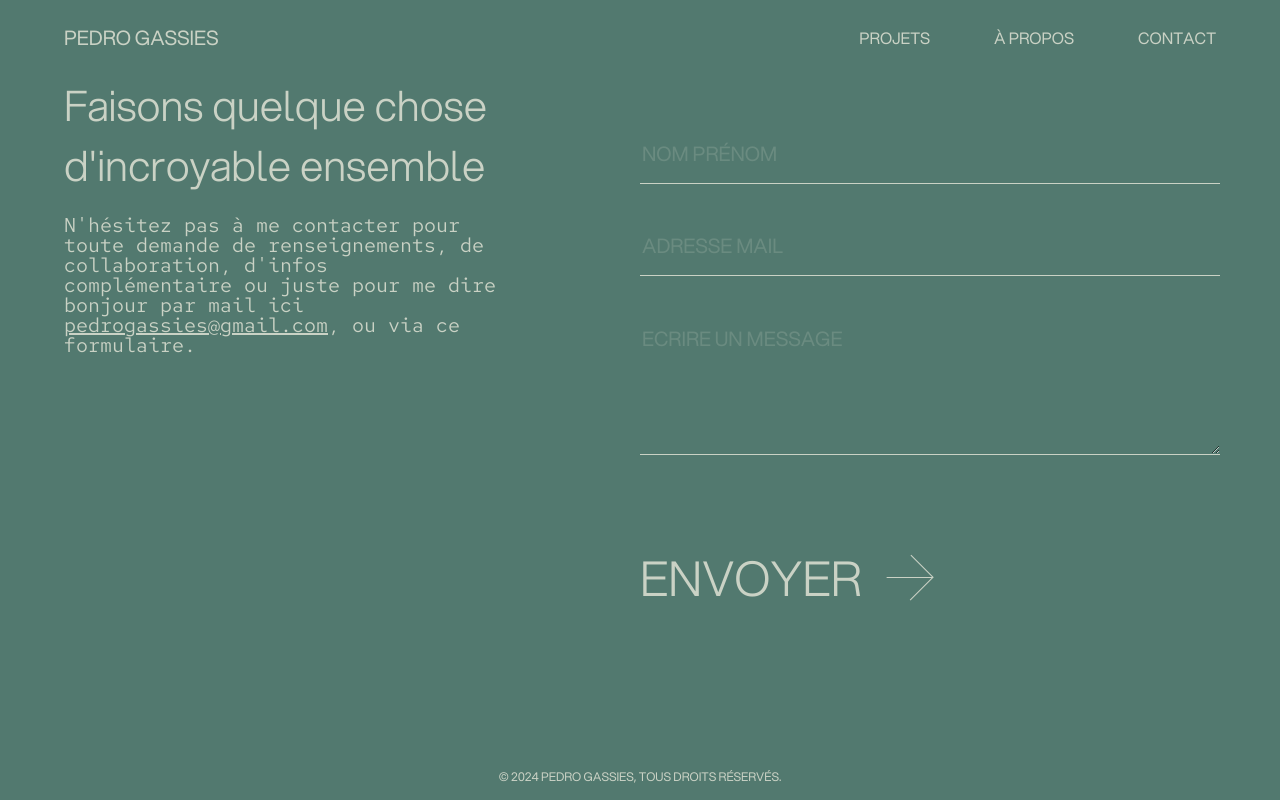
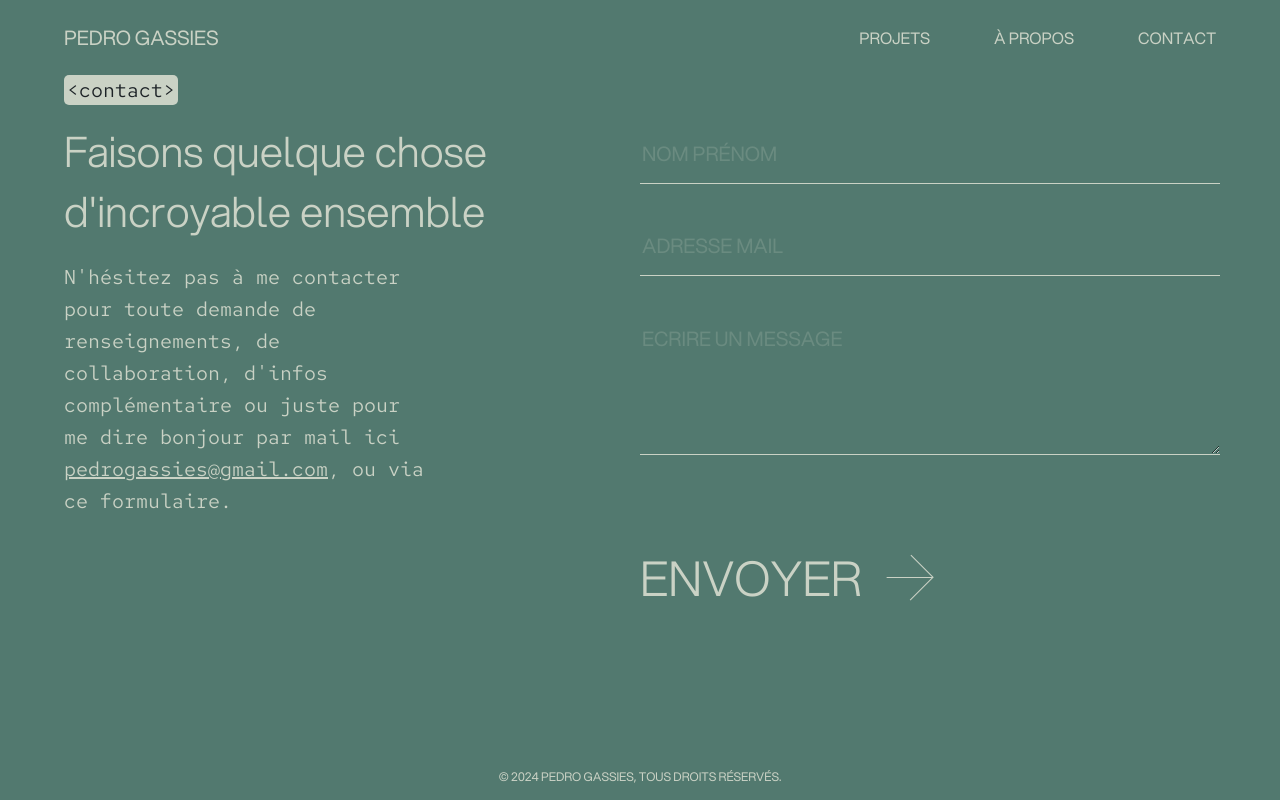
Before and after one commit to PedroGassies/Portfolio, a Next.js app in the folder portfolio/: page /contact in a window 1280 px wide. Built offline with nearby package versions, Linux system fonts and the light colour scheme.

Commit message:
add balise contact

```diff
--- a/portfolio/src/pages/contact.tsx
+++ b/portfolio/src/pages/contact.tsx
@@ -1,8 +1,9 @@
 import Header from "../components/Header/Header"
 import Footer from "../components/Footer/Footer"
+import Balise from "../components/Balise/Balise"
 import Titre from "../components/Title/Title"
 import React from 'react';
-import  styles from "../styles/contact.module.css"
+import styles from "../styles/contact.module.css"
 import Form from '../components/Form/Form';
 
 
@@ -12,9 +13,12 @@ const ContactPage: React.FC = () => {
             <Header mainColor="#52796F"
             secondaryColor="#CAD2C5"/>
         <main className={styles.body}>
+            <div className={styles.width}>
+            <Balise className={styles.titre} textColor='#1C2226' backgroundColor='#CAD2C5' content='<contact>'></Balise>
             <div className={styles.phrases}>
             <Titre titre="Faisons quelque chose d'incroyable ensemble" />
             <p className={styles.text}>N&apos;hésitez pas à me contacter pour toute demande de renseignements, de collaboration, d&apos;infos complémentaire ou juste pour me dire bonjour par mail ici <a href="mailto:pedrogassies@gmail.com">pedrogassies@gmail.com</a>, ou via ce formulaire.</p>
+            </div>
             </div>
             <div className={styles.form}><Form /></div>
         </main>
--- a/portfolio/src/styles/contact.module.css
+++ b/portfolio/src/styles/contact.module.css
@@ -9,7 +9,9 @@
     color: #CAD2C5;
     line-height: 30px;
 }
-
+.titre{
+    width: 90px;
+}
 .text{
 
     font-family: 'Red Hat Mono';
@@ -24,6 +26,9 @@
 }
 
 @media (min-width: 1024px) {
+    .titre{
+        width: 111px;
+    }
     .contact{
         min-height: 100vh;
         display: grid;
@@ -35,20 +40,24 @@
         justify-content: space-between;
     }
     .phrases{
-        width: 45%;
+        width: 75%;
     }
     .form{
-        margin-top: 15px;;
-        width: 50%;
+        margin-top: 15px;
+        width: 100%;
+    }
+    .width{
+        width:100%;
     }
     .phrases h1{
         line-height: 60px;
         margin:0;
+        margin:16px 0;
     }
     .phrases p{
         width:85%;
         font-size: 20px;
-        line-height: auto;
+        line-height: 32px;
     }
 
   }
```
